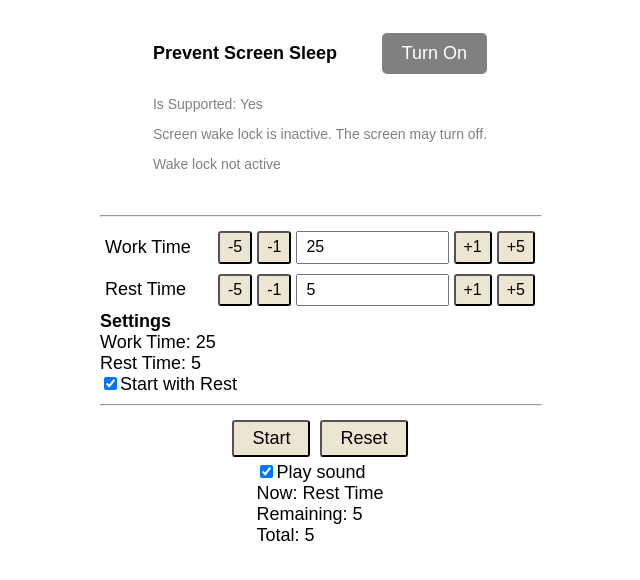
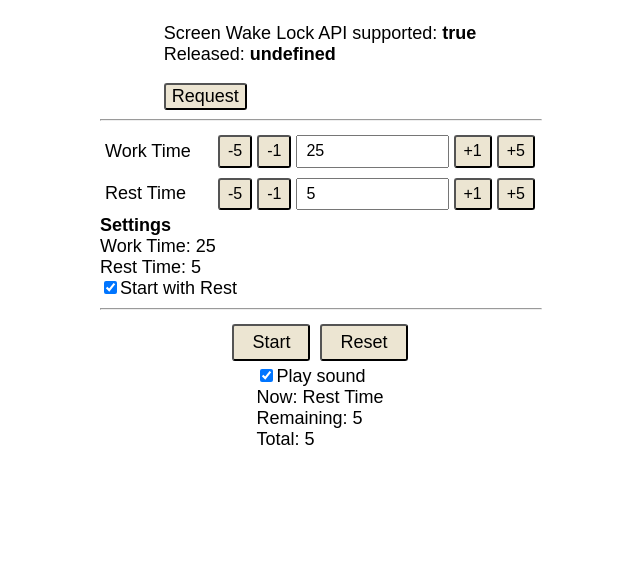
Before and after one commit to pofl/interval-timer-react-vite, a React (Vite) app: page / in a window 1280 px wide. Shown: the top 580 px of the page, without its empty margins (320-960 px from the left). Built offline with nearby package versions, Linux system fonts and the light colour scheme.

Commit message:
Add react-use-wake-lock

```diff
--- a/src/components/IntervalTimer.tsx
+++ b/src/components/IntervalTimer.tsx
@@ -1,5 +1,5 @@
 import { useEffect, useState } from "react";
-import ScreenWake from "./ScreenWake";
+import ReactWakeLock from "./ReactWakeLock";
 import { SettingControl } from "./SettingControl";
 
 // const sound = new Audio('https://cdn.freesound.org/previews/351/351550_3450800-lq.mp3'); // ding
@@ -68,7 +68,7 @@ export function IntervalTimer() {
 
   return (
     <div style={{ padding: '5px', display: 'flex', flexDirection: 'column', alignItems: 'center' }}>
-      <ScreenWake />
+      <ReactWakeLock />
       <hr style={{ width: '100%' }} />
       <SettingControl value={workTime} label="Work Time" onChange={(value: number) => setWorkTime(value)} />
       <SettingControl value={restTime} label="Rest Time" onChange={(value: number) => setRestTime(value)} />
--- /dev/null
+++ b/src/components/ReactWakeLock.tsx
@@ -0,0 +1,25 @@
+import { useWakeLock } from "../hooks/use-wake-lock";
+
+function ReactWakeLock() {
+  const { isSupported, released, request, release } = useWakeLock({
+    onRequest: () => alert('Screen Wake Lock: requested!'),
+    onError: () => alert('An error happened 💥'),
+    onRelease: () => alert('Screen Wake Lock: released!'),
+    reacquireOnPageVisible: true,
+  });
+
+  return (
+    <div>
+      <p>
+        Screen Wake Lock API supported: <b>{`${isSupported}`}</b>
+        <br />
+        Released: <b>{`${released}`}</b>
+      </p>
+      <button type="button" onClick={() => (released === false ? release() : request())}>
+        {released === false ? 'Release' : 'Request'}
+      </button>
+    </div>
+  );
+}
+
+export default ReactWakeLock;
--- /dev/null
+++ b/src/hooks/use-wake-lock.ts
@@ -0,0 +1,102 @@
+// copied from https://github.com/jorisre/react-screen-wake-lock
+
+import * as React from 'react';
+
+const warn = (content: string) =>
+  console.warn('[react-screen-wake-lock]: ' + content);
+
+export interface WakeLockOptions {
+  onError?: (error: Error) => void;
+  onRequest?: () => void;
+  onRelease?: EventListener;
+  reacquireOnPageVisible?: boolean;
+}
+
+export const useWakeLock = ({
+  onError,
+  onRequest,
+  onRelease,
+  reacquireOnPageVisible = false,
+}: WakeLockOptions | undefined = {}) => {
+  const [released, setReleased] = React.useState<boolean | undefined>();
+  const wakeLock = React.useRef<WakeLockSentinel | null>(null);
+
+  // https://caniuse.com/mdn-api_wakelock
+  const isSupported = typeof window !== 'undefined' && 'wakeLock' in navigator;
+
+  const request = React.useCallback(
+    async (type: WakeLockType = 'screen') => {
+      const isWakeLockAlreadyDefined = wakeLock.current != null;
+      if (!isSupported) {
+        return warn(
+          "Calling the `request` function has no effect, Wake Lock Screen API isn't supported"
+        );
+      }
+      if (isWakeLockAlreadyDefined) {
+        return warn(
+          'Calling `request` multiple times without `release` has no effect'
+        );
+      }
+
+      try {
+        wakeLock.current = await navigator.wakeLock.request(type);
+
+        wakeLock.current.onrelease = (e: Event) => {
+          // Default to `true` - `released` API is experimental: https://caniuse.com/mdn-api_wakelocksentinel_released
+          setReleased((wakeLock.current && wakeLock.current.released) || true);
+          onRelease && onRelease(e);
+          wakeLock.current = null;
+        };
+
+        onRequest && onRequest();
+        setReleased((wakeLock.current && wakeLock.current.released) || false);
+      } catch (error: any) {
+        onError && onError(error);
+      }
+    },
+    [isSupported, onRequest, onError, onRelease]
+  );
+
+  const release = React.useCallback(async () => {
+    const isWakeLockUndefined = wakeLock.current == null;
+    if (!isSupported) {
+      return warn(
+        "Calling the `release` function has no effect, Wake Lock Screen API isn't supported"
+      );
+    }
+
+    if (isWakeLockUndefined) {
+      return warn('Calling `release` before `request` has no effect.');
+    }
+
+    wakeLock.current && (await wakeLock.current.release());
+  }, [isSupported]);
+
+  React.useEffect(() => {
+    if (reacquireOnPageVisible) {
+      const handleVisibilityChange = async () => {
+        if (wakeLock.current && document.visibilityState === 'visible') {
+          try {
+            wakeLock.current = await navigator.wakeLock.request('screen');
+          } catch (error: any) {
+            onError?.(error);
+          }
+        }
+      };
+
+      document.addEventListener('visibilitychange', handleVisibilityChange);
+      return () => {
+        document.removeEventListener('visibilitychange', handleVisibilityChange);
+      };
+    }
+    return undefined;
+  }, [reacquireOnPageVisible, onError]);
+
+  return {
+    isSupported,
+    request,
+    released,
+    release,
+    type: (wakeLock.current && wakeLock.current.type) || undefined,
+  };
+};
```
